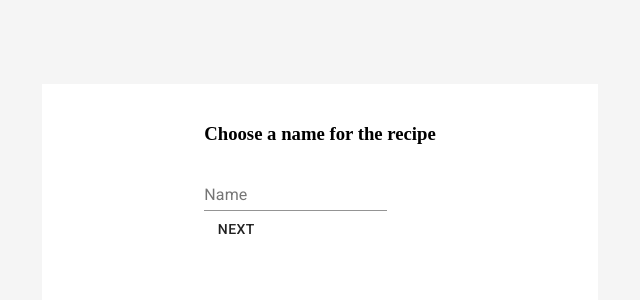
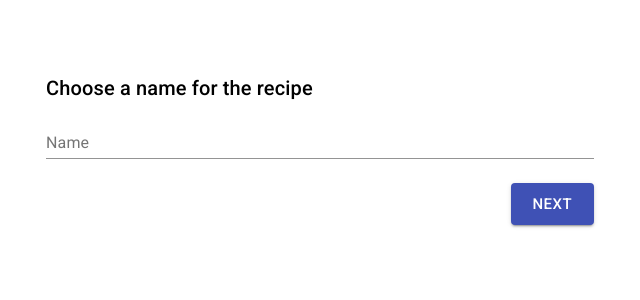
Before and after one commit to zLandgraf/recipes-react-client, a React (Create React App) app: page / in a window 1280 px wide. Shown: the top 300 px of the page, without its empty margins (320-960 px from the left). Built offline with nearby package versions, Linux system fonts and the light colour scheme.

Commit message:
ajustando material ui

```diff
--- a/src/Components/AddRecipe/Steps/FirstStep.js
+++ b/src/Components/AddRecipe/Steps/FirstStep.js
@@ -2,9 +2,20 @@ import React from 'react'
 import { useState } from 'react'
 import Button from '@material-ui/core/Button'
 import TextField from '@material-ui/core/TextField'
+import Typography from '@material-ui/core/Typography'
+import Grid from '@material-ui/core/Grid';
+import { makeStyles } from '@material-ui/core/styles';
+
+const useStyles = makeStyles((theme) => ({
+  buttons: {
+    display: 'flex',
+    justifyContent: 'flex-end',
+  },
+}));
 
 const FirstStep = ({CurrentName, ChangeStep, ChooseRecipeName}) => {
   const [name, setName] = useState(CurrentName);
+  const classes = useStyles();
 
   const handleSubmit = (e) => {
     e.preventDefault();
@@ -13,21 +24,33 @@ const FirstStep = ({CurrentName, ChangeStep, ChooseRecipeName}) => {
   }
 
   return (
-    <div>
-        <h3>Choose a name for the recipe </h3>
+    <>
+      <Typography variant="h6" gutterBottom>
+        Choose a name for the recipe
+      </Typography>
       <form onSubmit={handleSubmit}>
-            <div className="form-group">
+        <Grid container spacing={3}>
+          <Grid item xs={12}>
             <TextField
               onChange={(e) => setName(e.target.value)}
               label="Name"
               value={name}
+              name="name"
+              fullWidth
             />
-            </div>
-            <div className="form-group">
-              <Button type="submit" className="btn btn-primary">Next</Button>
-            </div>
+          </Grid>
+          <Grid item xs={12} className={classes.buttons}>
+            <Button
+              type="submit"
+              size="large"
+              variant="contained"
+              color="primary">
+              Next
+            </Button>
+          </Grid>
+        </Grid>
       </form>
-    </div>
+    </>
   )
 }
 export default FirstStep;
--- a/src/Components/AddRecipe/Steps/SecondStep.js
+++ b/src/Components/AddRecipe/Steps/SecondStep.js
@@ -3,10 +3,24 @@ import { useState, useEffect } from 'react'
 import Button from '@material-ui/core/Button'
 import TextField from '@material-ui/core/TextField';
 import Autocomplete from '@material-ui/lab/Autocomplete';
+import Typography from '@material-ui/core/Typography'
+import Grid from '@material-ui/core/Grid';
+import { makeStyles } from '@material-ui/core/styles';
+
+const useStyles = makeStyles((theme) => ({
+  buttons: {
+    display: 'flex',
+    justifyContent: 'flex-end',
+  },
+  button: {
+    marginLeft: theme.spacing(2),
+  },
+}));
 
 const SecondStep = ({CurrentIngredients, ChangeStep, ChooseIngredients }) => {
   const [options, setOptions] = useState([]);
   const [choosenIngredients, setChoosenIngredients] = useState([...CurrentIngredients]);
+  const classes = useStyles();
 
   useEffect(() =>
   {
@@ -33,17 +47,18 @@ const SecondStep = ({CurrentIngredients, ChangeStep, ChooseIngredients }) => {
   }
 
   return (
-    <div className="p-5">
-      <h3>Choose a name for the recipe </h3>
+    <>
+      <Typography variant="h6" gutterBottom>
+          Choose the ingredients
+      </Typography>
       <form onSubmit={handleSubmit}>
-            <div>
+        <Grid container spacing={3}>
+          <Grid item xs={12}>
            <Autocomplete
-                id="combo-box-demo"
                 multiple
                 options={options}
                 defaultValue={CurrentIngredients}
                 getOptionLabel={(option) => option.name}
-                style={{ width: 600 }}
                 onChange={(event, option) => setChoosenIngredients([...option])}
                 renderInput={(params) => (
                   <TextField
@@ -53,17 +68,28 @@ const SecondStep = ({CurrentIngredients, ChangeStep, ChooseIngredients }) => {
                   />
                 )}
               />
-            </div>
-            <div className="form-group">
-              <Button onClick={() => ChangeStep('secondStep', 'firstStep')}>
+          </Grid>
+          <Grid item xs={12} className={classes.buttons}>
+            <Button
+              className={classes.button}
+              variant="contained"
+              size="large"
+              onClick={() => ChangeStep('secondStep', 'firstStep')}>
               Back
             </Button>
-              <Button type="submit">
+            <Button
+              className={classes.button}
+              type="submit"
+              size="large"
+              variant="contained"
+              color="primary"
+              type="submit">
               Next
             </Button>
-            </div>
+          </Grid>
+        </Grid>
       </form>
-    </div>
+    </>
   )
 }
 export default SecondStep;
--- a/src/Components/AddRecipe/Steps/ThirdStep/Ingredient.js
+++ b/src/Components/AddRecipe/Steps/ThirdStep/Ingredient.js
@@ -1,5 +1,6 @@
 import React from 'react'
 import TextField from '@material-ui/core/TextField'
+import Grid from '@material-ui/core/Grid';
 
 const Ingredient = ({Ingredient, HandleAdjustIngredients}) => {
 
@@ -9,26 +10,34 @@ const Ingredient = ({Ingredient, HandleAdjustIngredients}) => {
 
   return (
    <>
+    <Grid item xs={12} sm={4}>
       <TextField
+        variant='filled'
         label="Name"
         name="name"
         value={Ingredient.name}
         disabled={true}
+        fullWidth
       />
+    </Grid>
+    <Grid item xs={12} sm={4}>
       <TextField
         label="Amount"
         name="amount"
         value={Ingredient.amount}
         onChange={(e) => handleChange(e, Ingredient.id)}
+        fullWidth
       />
+    </Grid>
+    <Grid item xs={12} sm={4}>
       <TextField
         label="Unit"
         name="unit"
         value={Ingredient.unit}
         onChange={(e) => handleChange(e, Ingredient.id)}
+        fullWidth
       />
-       <br />
-       <br />
+    </Grid>
    </>
   )
 }
--- a/src/Components/AddRecipe/Steps/ThirdStep/ThirdStep.js
+++ b/src/Components/AddRecipe/Steps/ThirdStep/ThirdStep.js
@@ -1,21 +1,56 @@
 import React from 'react'
 import Button from '@material-ui/core/Button'
 import Ingredient from './Ingredient'
+import Typography from '@material-ui/core/Typography'
+import Grid from '@material-ui/core/Grid';
+import { makeStyles } from '@material-ui/core/styles';
+
+const useStyles = makeStyles((theme) => ({
+  buttons: {
+    display: 'flex',
+    justifyContent: 'flex-end',
+  },
+  button: {
+    marginLeft: theme.spacing(2),
+  },
+}));
+
 
 const ThirdStep = ({ ChangeStep, CurrentIngredients, HandleAdjustIngredients }) => {
+  const classes = useStyles();
   return (
     <>
-        <h1>Choose the amount and units of the ingredients </h1>
-        <form>
+      <Typography variant="h6" gutterBottom>
+          Choose the amount and units of the ingredients
+      </Typography>
+      <form>
+        <Grid container spacing={3}>
           {CurrentIngredients.map(ingredient =>
             <Ingredient
               key={ingredient.id}
               Ingredient={ingredient}
               HandleAdjustIngredients={HandleAdjustIngredients} />
           )}
-          <Button onClick={() => ChangeStep('thirdStep', 'secondStep')}>Back </Button>
-          <Button type="submit"> Finish </Button>
-        </form>
+          <Grid item xs={12} className={classes.buttons}>
+            <Button
+              className={classes.button}
+              variant="contained"
+              size="large"
+              onClick={() => ChangeStep('thirdStep', 'secondStep')}>
+              Back
+            </Button>
+            <Button
+              className={classes.button}
+              type="submit"
+              size="large"
+              variant="contained"
+              color="primary"
+              type="submit">
+              Finish
+            </Button>
+          </Grid>
+        </Grid>
+      </form>
     </>
   )
 }
--- a/src/Components/App.js
+++ b/src/Components/App.js
@@ -6,16 +6,8 @@ import AddRecipe from './AddRecipe/AddRecipe'
 const useStyles = makeStyles((theme) => ({
   root: {
     flexGrow: 1,
-    backgroundColor:'#f5f5f5',
-    minHeight: '100vh',
     justifyContent:'center',
-    padding: theme.spacing(12),
-  },
-  formContainer: {
-    display:'flex',
-    justifyContent:'center',
-    backgroundColor:'#ffffff',
-    padding: theme.spacing(5),
+    padding: theme.spacing(8),
   },
 }));
 
@@ -24,7 +16,7 @@ const App = () => {
   return (
     <>
       <Grid container spacing={5} className={classes.root}>
-        <Grid item xs={6} className={classes.formContainer}>
+        <Grid item xs='6'>
           <AddRecipe />
         </Grid>
       </Grid>
```
Lines whose indentation alone changed are shown as unchanged.
